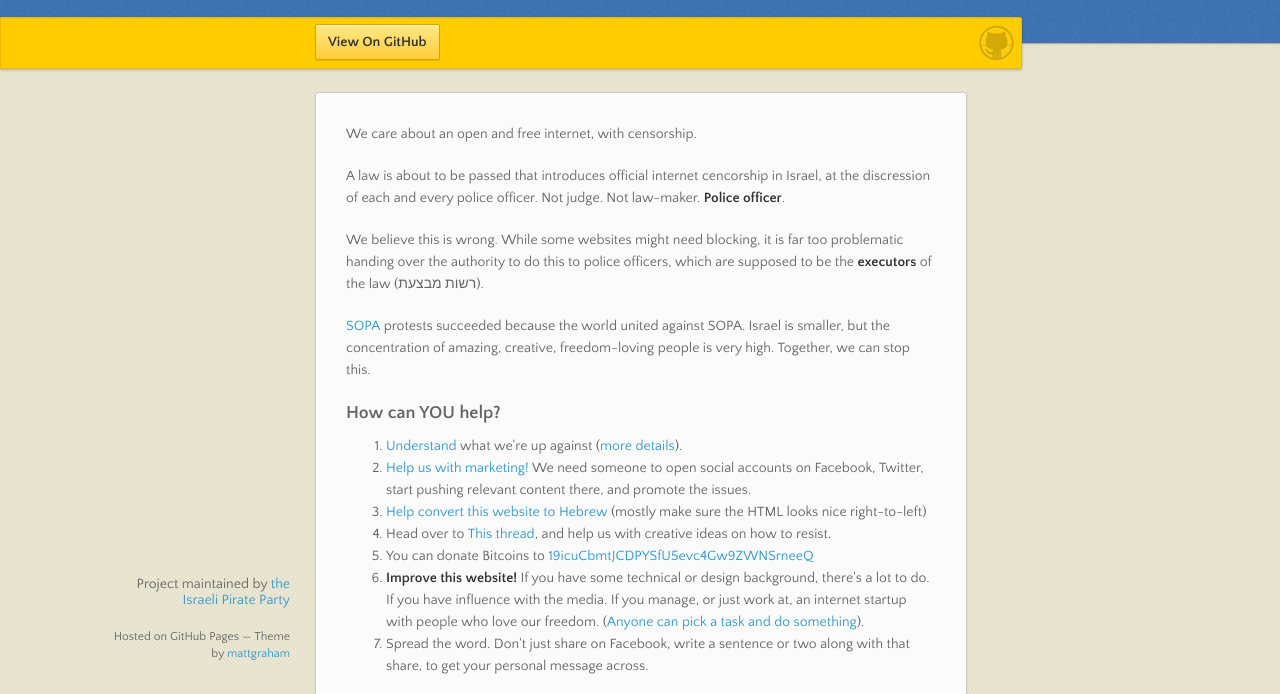
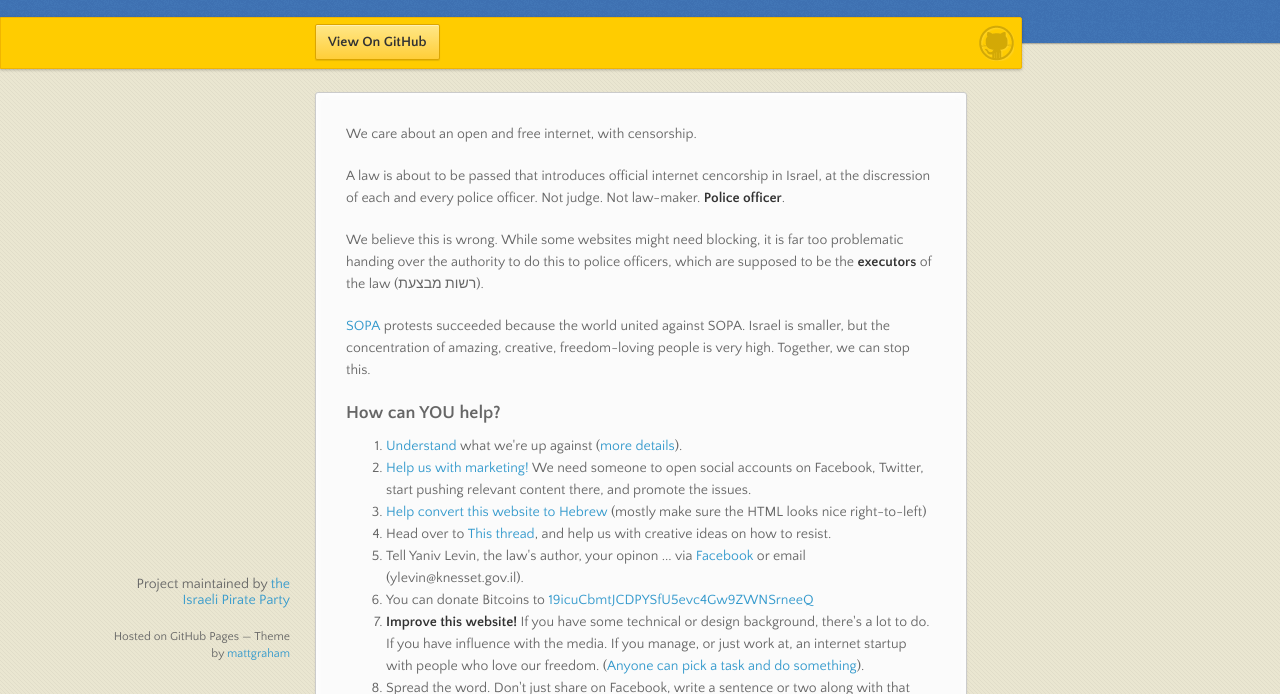
Before and after one commit to israelipirates/netneutral-il, a plain HTML site: page index.html in a window 1280 px wide. Shown: the part 98-792 px from the top of the page. Drawn offline with nearby package versions, Linux system fonts and the light colour scheme.

Commit message:
Make it personal

```diff
--- a/index.html
+++ b/index.html
@@ -48,6 +48,7 @@
 <li><a href='https://github.com/isareli-pirates/netneutral-il/issues/5'>Help us with marketing!</a> We need someone to open social accounts on Facebook, Twitter, start pushing relevant content there, and promote the issues.
 <li><a href='https://github.com/isareli-pirates/netneutral-il/issues/1'>Help convert this website to Hebrew</a> (mostly make sure the HTML looks nice right-to-left)
 <li>Head over to <a href="https://www.facebook.com/groups/israelipirates/permalink/174439916075956/">This thread</a>, and help us with creative ideas on how to resist.</li>
+<li>Tell Yaniv Levin, the law's author, your opinon ... via <a href='http://www.facebook.com/yariv.levin.9'>Facebook</a> or email (ylevin@knesset.gov.il).</li>
 <li>You can donate Bitcoins to <a href='https://blockchain.info/address/19icuCbmtJCDPYSfU5evc4Gw9ZWNSrneeQ'>19icuCbmtJCDPYSfU5evc4Gw9ZWNSrneeQ</a></li>
 <li>
 <strong>Improve this website!</strong> If you have some technical or design background, there's a lot to do. If you have influence with the media. If you manage, or just work at, an internet startup with people who love our freedom. (<a href="https://github.com/isareli-pirates/netneutral-il/issues">Anyone can pick a task and do something</a>).</li>
```
